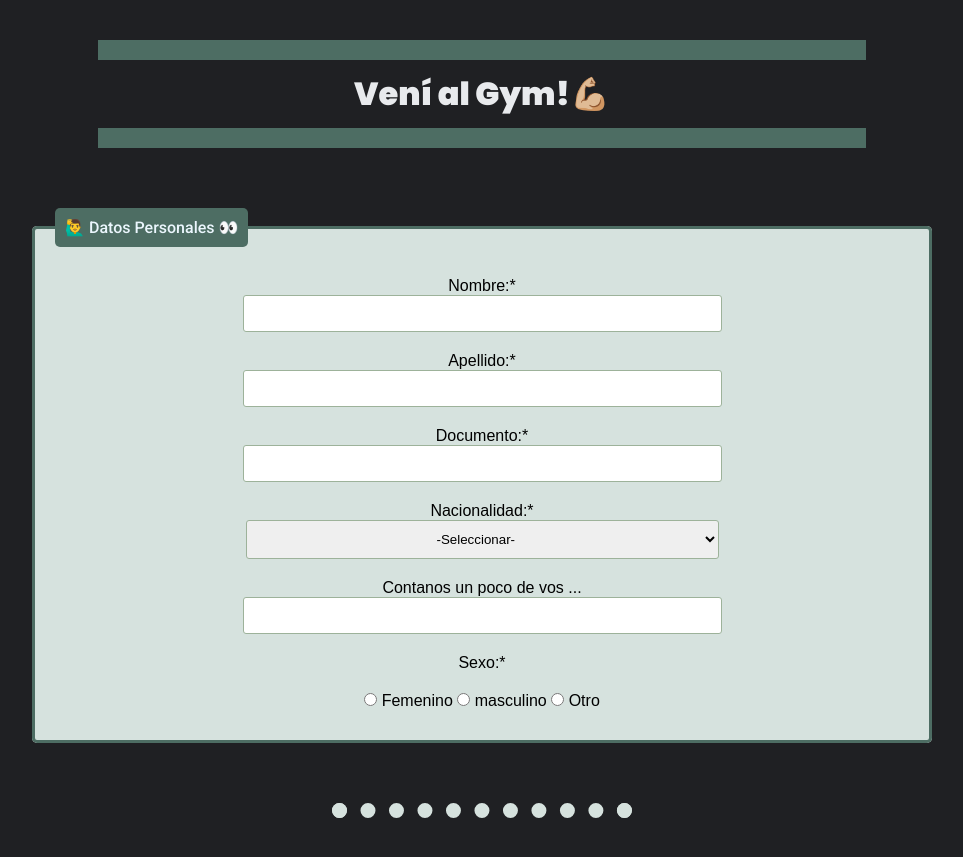
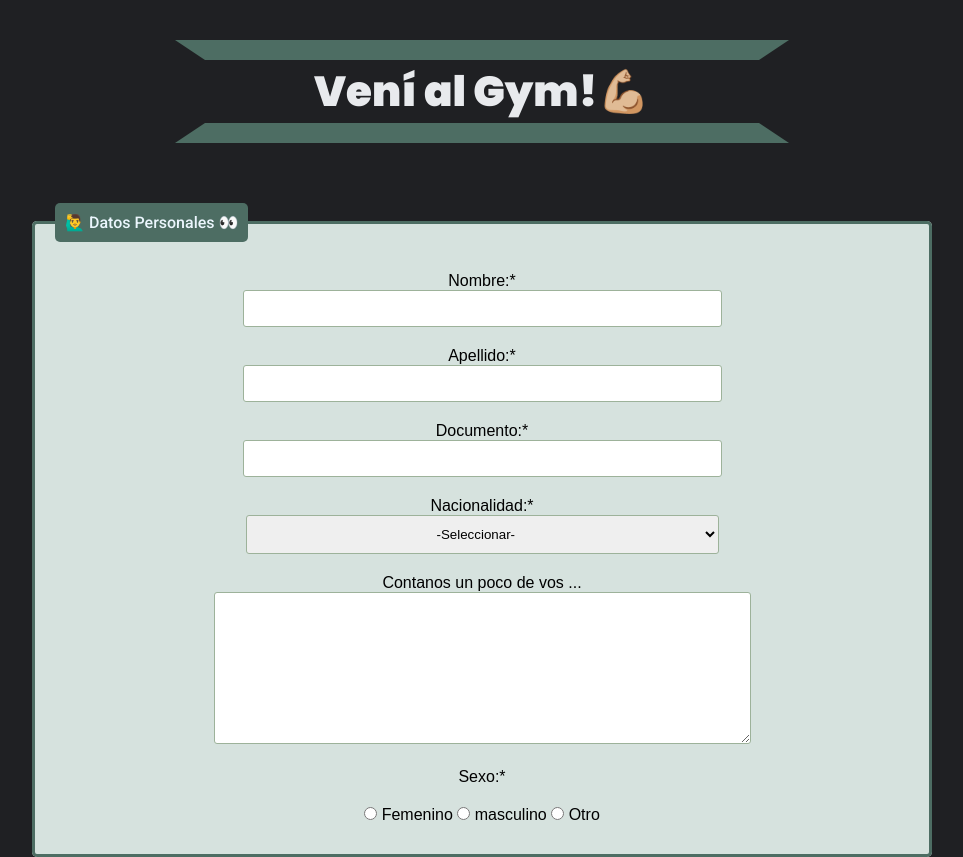
Before and after one commit to Paskal-Full-Stack/formularios, a plain HTML site: page index.html in a window 1280 px wide. Shown: the top 857 px of the page, without its empty margins (158-1121 px from the left). Drawn offline with Linux system fonts and the light colour scheme.

Commit message:
Cuarta Parte

```diff
--- a/css/estilos.css
+++ b/css/estilos.css
@@ -3,18 +3,6 @@
     padding: 0;
     box-sizing: border-box;
     font-family: sans-serif;
-}
-
-h1 {
-    font-family: 'Poppins', sans-serif;
-    text-align: center;
-    color: #e8eaed;
-    font-weight: 900;
-    margin: 40px 20% 40px 20%;
-    padding: 10px;
-    border: 20px solid #4d6d63;
-    border-left: 0px;
-    border-right: 0px;
 }
 
 body {
@@ -24,6 +12,19 @@ body {
 main {
     display: flex;
     justify-content: center;
+}
+
+h1 {
+    font-family: 'Poppins', sans-serif;
+    font-size: 42px;
+    text-align: center;
+    color: #e8eaed;
+    font-weight: 900;
+    margin: 40px 26% 40px 26%;
+    border: 20px #4d6d63 inset;
+    border-top:20px #4d6d63 outset;
+    border-left:30px rgba(255, 255, 255, 0) inset;
+    border-right:30px rgba(255, 255, 255, 0) inset;
 }
 
 legend {
@@ -74,6 +75,11 @@ select {
     border-radius: 3px;
 }
 
+textarea {
+    border: 1px solid #9db29a;
+    border-radius: 3px;
+}
+
 hr {
     border: 15px dotted #d6e2de;
     border-top: 0px;
@@ -102,6 +108,10 @@ div input:hover {
     margin: 10px 10px 0 10px;
 }
 
+::placeholder {
+  text-align:center;
+}
+
 .acepto p {
     color: white;
     text-align: left;
--- a/index.html
+++ b/index.html
@@ -11,8 +11,7 @@
     <link href="https://fonts.googleapis.com/css2?family=Poppins:wght@900&display=swap" rel="stylesheet">
     <link rel="preconnect" href="https://fonts.googleapis.com">
     <link rel="preconnect" href="https://fonts.gstatic.com" crossorigin>
-    <link href="https://fonts.googleapis.com/css2?family=Poppins:wght@900&family=Roboto:wght@500&display=swap"
-        rel="stylesheet">
+    <link href="https://fonts.googleapis.com/css2?family=Poppins:wght@900&family=Roboto:wght@500&display=swap"rel="stylesheet">
     <title>Afiliación</title>
 </head>
 
@@ -46,7 +45,7 @@
                 </p>
                 <p>
                     <label for="contanos">Contanos un poco de vos ...</label><br>
-                    <input type="text" id="contanos">
+                    <textarea name="contanos" id="contanos" cols="65" rows="10"></textarea>
                 </p>
                 <p>
                     <label for="sexo">Sexo:*</label>
@@ -67,7 +66,7 @@
                 <legend>📱 Datos de Contacto 📧</legend>
                 <p>
                     <label for="telefono">Teléfono:</label><br>
-                    <input type="tel" id="telefono" placeholder="Código de área y número">
+                    <input type="tel" id="telefono" class="que" placeholder="Código de área y número">
                 </p>
                 <p>
                     <label for="direccion">Dirección de correo electrónico:*</label><br>
```
